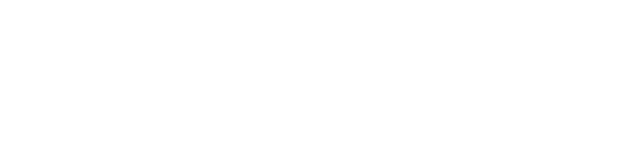
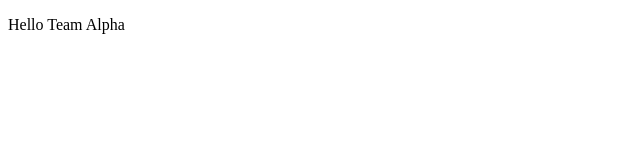
Before and after one commit to RuquiaAlam/PracticeGitTeam, a plain HTML site: page index.html in a window 1280 px wide. Shown: the whole page, without its empty margins (0-640 px from the left). Drawn offline with Linux system fonts and the light colour scheme.

Commit message:
added para

```diff
--- a/index.html
+++ b/index.html
@@ -6,6 +6,6 @@
     <title>Document</title>
 </head>
 <body>
-
+    <p>Hello Team Alpha</p>
 </body>
 </html>
```
